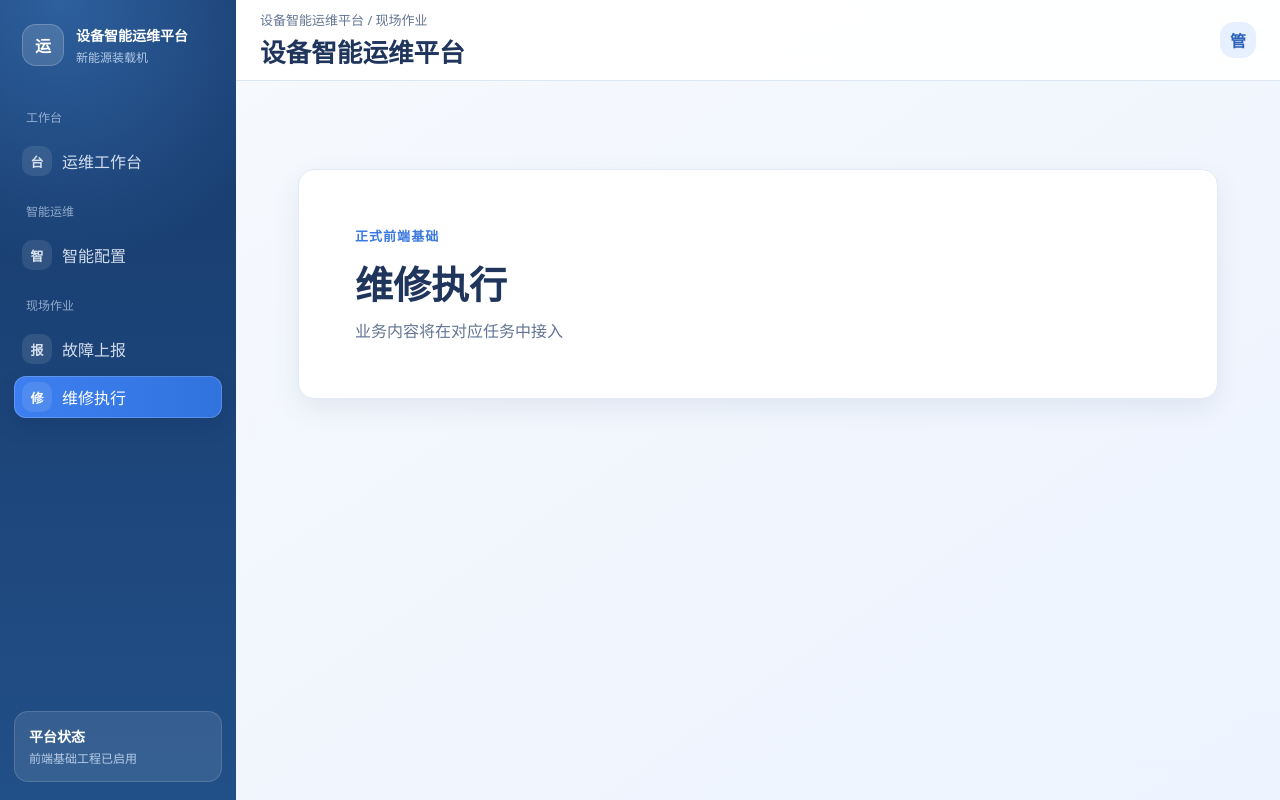
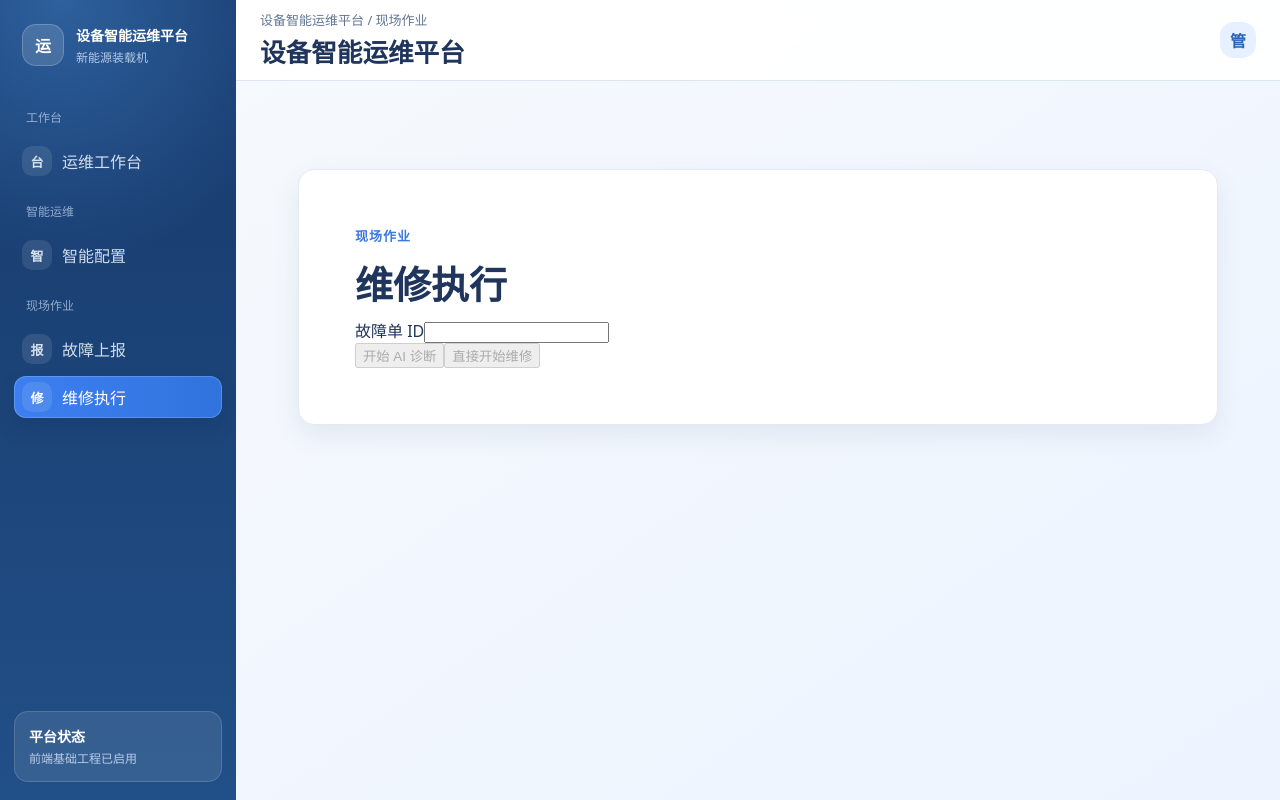
Before and after one commit to QI-code1992/Equipment-repair, a React (Vite) app in the folder codebase/frontend/: page /repair-execution in a window 1280 px wide. Built offline with nearby package versions, Linux system fonts and the light colour scheme.

Commit message:
feat(frontend): integrate repair diagnosis flow

```diff
--- a/codebase/frontend/src/App.tsx
+++ b/codebase/frontend/src/App.tsx
@@ -2,6 +2,7 @@ import { NavLink, Route, Routes, useLocation } from "react-router-dom";
 
 import { IntelligentConfigPage } from "./IntelligentConfigPage";
 import { FaultReportPage } from "./FaultReportPage";
+import { RepairExecutionPage } from "./RepairExecutionPage";
 
 type Page = {
   path: string;
@@ -72,7 +73,7 @@ export function App() {
           <div className="topbar__avatar" aria-label="当前用户">管</div>
         </header>
         <Routes>
-          {pages.map((page) => <Route key={page.path} path={page.path} element={page.path === "/intelligent-config" ? <IntelligentConfigPage /> : page.path === "/fault-report" ? <FaultReportPage /> : <PageShell label={page.label} />} />)}
+          {pages.map((page) => <Route key={page.path} path={page.path} element={page.path === "/intelligent-config" ? <IntelligentConfigPage /> : page.path === "/fault-report" ? <FaultReportPage /> : page.path === "/repair-execution" ? <RepairExecutionPage /> : <PageShell label={page.label} />} />)}
           <Route path="*" element={<PageShell label={activePage.label} />} />
         </Routes>
       </main>
--- /dev/null
+++ b/codebase/frontend/src/RepairExecutionPage.tsx
@@ -0,0 +1,52 @@
+import { useState } from "react";
+
+import { ApiError, runFaultDiagnosis, startRepair, type DiagnosisResponse, type RepairStart } from "./api";
+
+function diagnosisMessage(diagnosis: DiagnosisResponse) {
+  if (diagnosis.state === "EVIDENCE_PENDING") return "证据仍不足，可补充信息或直接开始维修。";
+  if (diagnosis.state === "UNAVAILABLE") return "AI 诊断暂不可用，可直接开始维修。";
+  return diagnosis.question ?? "诊断已启动。";
+}
+
+export function RepairExecutionPage() {
+  const [faultId, setFaultId] = useState("");
+  const [diagnosis, setDiagnosis] = useState<DiagnosisResponse | null>(null);
+  const [repair, setRepair] = useState<RepairStart | null>(null);
+  const [error, setError] = useState<string | null>(null);
+
+  async function startDiagnosis() {
+    setError(null);
+    try {
+      setDiagnosis(await runFaultDiagnosis({ action: "start", fault_report_id: faultId }));
+    } catch (caught) {
+      setError(caught instanceof ApiError && caught.status === 403 ? "无权执行维修诊断。" : "AI 诊断暂不可用，可直接开始维修。");
+    }
+  }
+
+  async function directStart() {
+    setError(null);
+    try {
+      setRepair(await startRepair(faultId, { mode: "DIRECT" }));
+    } catch {
+      setError("直接开始维修失败，请稍后重试。");
+    }
+  }
+
+  async function adoptStart() {
+    if (!diagnosis?.diagnosis_draft_id) return;
+    setRepair(await startRepair(faultId, { mode: "ADOPTED", diagnosis_draft_id: diagnosis.diagnosis_draft_id }));
+  }
+
+  const canAdopt = diagnosis?.state === "DIAGNOSIS_READY" && Boolean(diagnosis.diagnosis_draft_id);
+  return (
+    <section className="page-shell" aria-labelledby="page-heading">
+      <div className="page-shell__eyebrow">现场作业</div>
+      <h2 id="page-heading">维修执行</h2>
+      <label>故障单 ID<input aria-label="故障单 ID" value={faultId} onChange={(event) => setFaultId(event.target.value)} /></label>
+      <div className="form-actions"><button type="button" disabled={!faultId} onClick={() => void startDiagnosis()}>开始 AI 诊断</button><button type="button" disabled={!faultId} onClick={() => void directStart()}>直接开始维修</button></div>
+      {diagnosis && <section aria-label="故障诊断"><p>{diagnosisMessage(diagnosis)}</p>{diagnosis.evidence.length > 0 && <details><summary>查看 {diagnosis.evidence.length} 条诊断证据</summary>{diagnosis.evidence.map((item) => <p key={`${item.category}-${item.detail}`}>{item.category}：{item.detail}</p>)}</details>}{canAdopt && <button type="button" onClick={() => void adoptStart()}>采纳 AI 建议并开始维修</button>}</section>}
+      {error && <p role="alert">{error}</p>}
+      {repair && <p role="status">维修工单已创建：{repair.work_order_id}</p>}
+    </section>
+  );
+}
```
Also changed, not shown: 1 other file (tests, documents, lock files or other folders).
